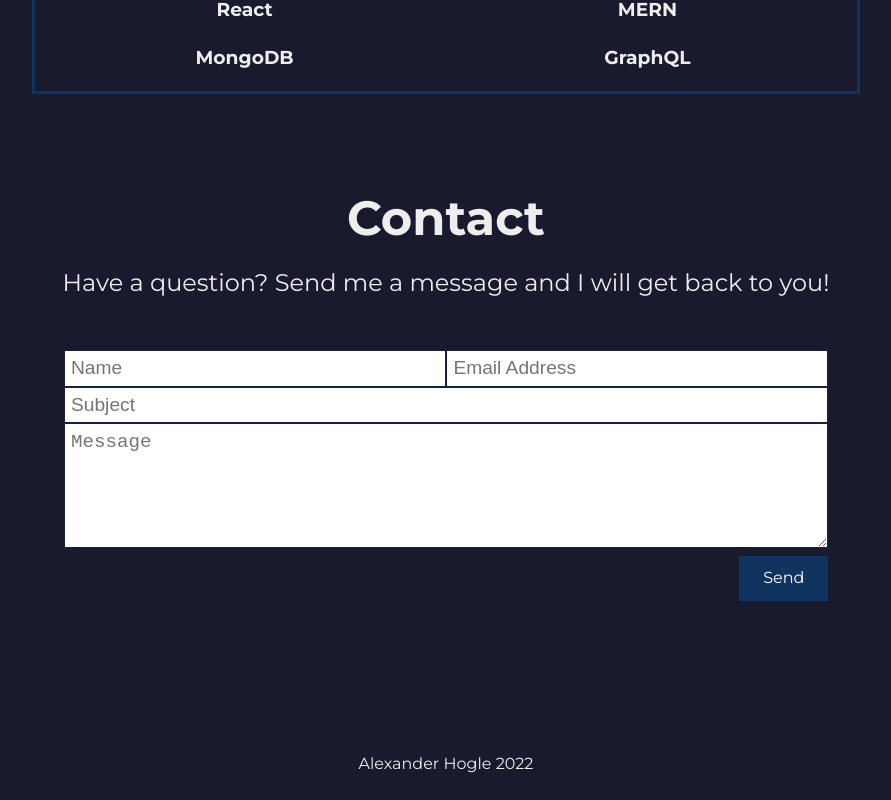
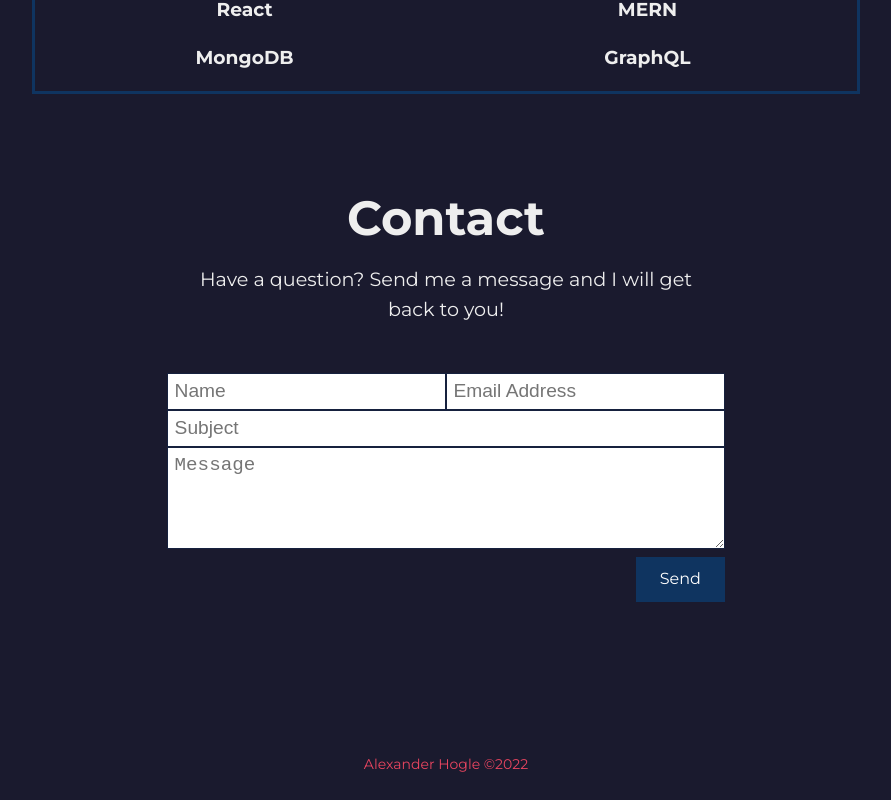
Before and after one commit to alxndrryan/alxndrryan.com, a React (Create React App) app: page / in a window 1280 px wide. Shown: the part 1757-2557 px from the top of the page, without its empty margins (194-1085 px from the left). Built offline with nearby package versions, Linux system fonts and the light colour scheme.

Commit message:
footer and contact styling

```diff
--- a/src/components/Contact.js
+++ b/src/components/Contact.js
@@ -1,7 +1,7 @@
 const Contact = () => {
   return (
     <section className="container">
-      <div className="landing-inner">
+      <div className="landing-inner landing-inner-contact">
         <h1 className="large">Contact</h1>
         <p className="lead">
           Have a question? Send me a message and I will get back to you!
@@ -17,7 +17,7 @@ const Contact = () => {
           </div>
           <div className="form-group">
             <textarea
-              rows="5"
+              rows="4"
               type="password"
               name="password2"
               placeholder="Message"
--- a/src/components/Footer.js
+++ b/src/components/Footer.js
@@ -1,7 +1,7 @@
 const Footer = () => {
   return (
     <footer className="footer">
-      <p>Alexander Hogle 2022</p>
+      <p>Alexander Hogle ©2022</p>
     </footer>
   );
 };
--- a/src/scss/App.scss
+++ b/src/scss/App.scss
@@ -120,10 +120,12 @@ img {
     justify-content: center;
     align-items: center;
     flex-direction: column;
+    font-size: 14px;
     height: auto;
     min-height: 70px;
     padding: 15px;
     text-align: center;
+    color: #E94560;
 }
 
 // Landing
@@ -134,6 +136,7 @@ img {
     height: 100vh;
 
     &-inner {
+
         color: $light-color;
         height: 100%;
         display: flex;
@@ -142,6 +145,15 @@ img {
         margin: auto;
         text-align: center;
         width: 80%;
+
+        &-contact {
+            width: 60%;
+
+            p {
+                font-size: 1.2rem;
+                padding: 0px 50px;
+            }
+        }
 
         &-home {
             text-align: left;
```
Also changed, not shown: src/css/App.min.css.
